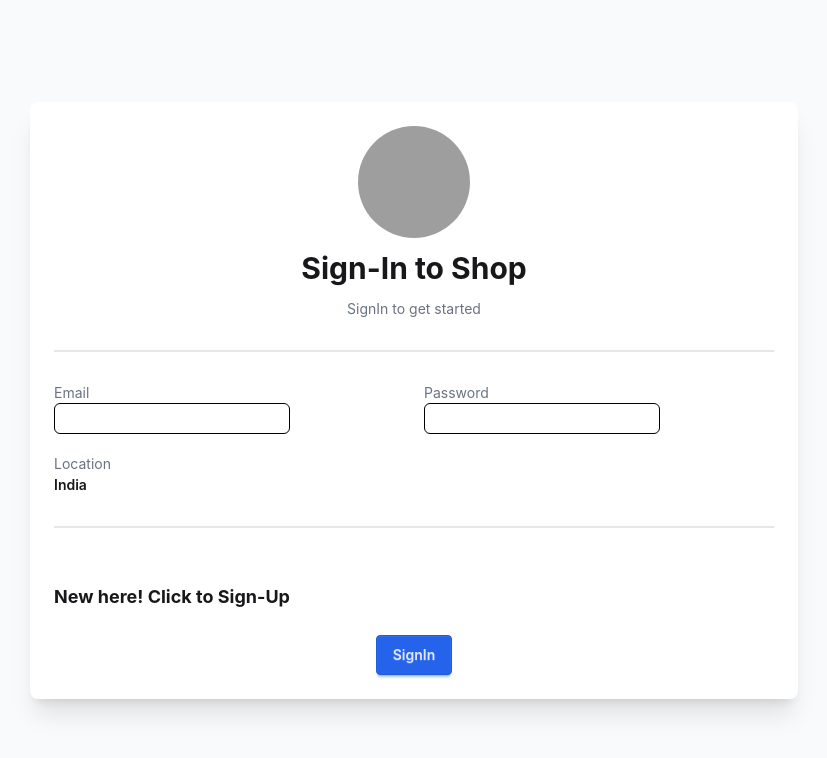
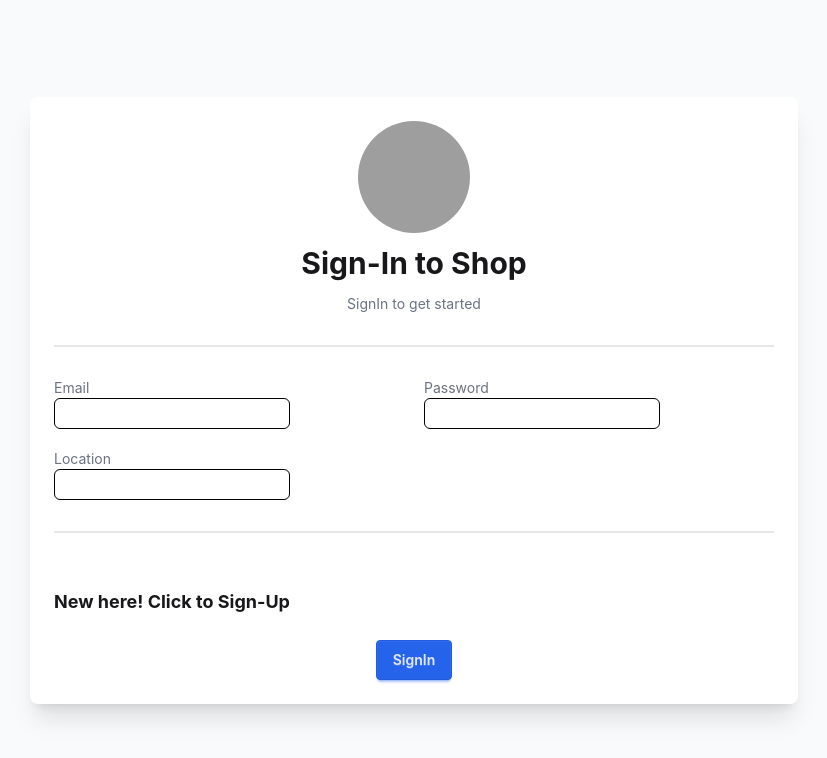
Before and after one commit to Prashant6307/Cartiva, a React (Vite) app: page /login in a window 1280 px wide. Shown: the top 758 px of the page, without its empty margins (226-1053 px from the left). Built offline with nearby package versions, Linux system fonts and the light colour scheme; no server answers; grey boxes are pictures that could not be loaded.

Commit message:
built sign-up/sign-in

```diff
--- a/src/App.jsx
+++ b/src/App.jsx
@@ -10,10 +10,15 @@ import Profile from "./components/Profile"
 import ProductsDetails from "./components/ProductsDetails"
 import SearchResults from "./components/SearchResults"
 import Login from "./components/Login"
-
+import userContext from "./utils/userContext"
+import { useEffect, useState } from "react"
+import { onAuthStateChanged } from "firebase/auth"
+import { auth } from "./utils/firebase"
 
 
 function App() {
+  const [user, setUser] = useState(null)
+
   const appRouter = createBrowserRouter([
     {
       path: "/",
@@ -50,20 +55,37 @@ function App() {
       element: <Profile />
     },
     {
-      path:"login",
-      element:<Login />
+      path: "login",
+      element: <Login />
     }
 
   ])
 
+  useEffect(() => {
+
+    const unsubscribe = onAuthStateChanged(auth, (currentUser) => {
+
+      if (currentUser) {
+        setUser(currentUser);
+      } else {
+        setUser(null);
+      }
+
+    })
+
+
+    return () => unsubscribe()
+
+  }, []);
   return (
     <>
-      <Provider store={store} >
+      <userContext.Provider value={{user, setUser}}>
+        <Provider store={store} >
 
-        <RouterProvider router={appRouter} />
+          <RouterProvider router={appRouter} />
 
-
-      </Provider>
+        </Provider>
+      </userContext.Provider>
     </>
   )
 }
--- a/src/components/AllProduct.jsx
+++ b/src/components/AllProduct.jsx
@@ -22,7 +22,7 @@ function AllProduct({ product }) {
 
     return (
         <div>
-            <div className="card bg-base-100 sm:w-96 shadow-sm">
+            <div className="card bg-base-100 sm:w-96 shadow-sm h-full">
                 <div className="card-body">
                     <div onClick={() => navigate(`/product/${product.id}`)}>
                         <figure>
@@ -33,13 +33,13 @@ function AllProduct({ product }) {
                                 />
                         </figure>
 
-                        <h2 className="card-title flex flex-wrap">
+                        <h2 className="card-title flex flex-wrap text-sm sm:text-xl">
                             {product.title}
 
                             <div className="badge badge-secondary">{product.availabilityStatus}</div>
                             <p>${product.price}</p>
                         </h2>
-                        <p>{product.description}</p>
+                        <p className="text-xs sm:text-xl">{product.description}</p>
                     </div>
 
                     <div className="card-actions justify-end">
--- a/src/components/Login.jsx
+++ b/src/components/Login.jsx
@@ -1,46 +1,79 @@
-import { useRef, useState } from "react"
+import { useContext, useRef, useState } from "react"
 import { checkValidData } from "../utils/validate"
 import { auth } from "../utils/firebase"
-import { createUserWithEmailAndPassword, signInWithEmailAndPassword } from "firebase/auth"
+import { createUserWithEmailAndPassword, signInWithEmailAndPassword, updateProfile } from "firebase/auth"
+import userContext from "../utils/userContext"
+
 
 function Login() {
+
+
     const [isSignInForm, setIsSignInForm] = useState(true)
     const [errorMessage, setErrorMessage] = useState(null)
+    const { setUser } = useContext(userContext);
+
     const email = useRef(null)
     const password = useRef(null)
     const phone = useRef(null)
+    const name = useRef(null)
+    const location = useRef(null)
 
     const handleBtnClick = () => {
-        const message = checkValidData(email.current.value, password.current.value)
+        const message = checkValidData(email.current.value, password.current.value, phone.current.value, name.current.value, location.current.value)
         console.log(message)
         setErrorMessage(message)
         if (message) return
 
-        if (isSignInForm) {
+        if (!isSignInForm) {
             createUserWithEmailAndPassword(auth, email.current.value, password.current.value)
-                .then((userCredential) => {
+                .then(async (userCredential) => {
                     // Signed up
                     const user = userCredential.user;
+                    await updateProfile(user, {
+                        displayName: name.current.value
+                    });
+                    const userData = {
+                        email: user.email,
+                        name: name.current.value,
+                        phone: phone.current.value,
+                        location: location.current.value
+                    };
+
+
+                    setUser(userData);
+                    console.log(userData);
+
+                    localStorage.setItem(
+                        "user",
+                        JSON.stringify(user)
+                    );
                     // ...
                 })
                 .catch((error) => {
                     const errorCode = error.code;
                     const errorMessage = error.message;
-                    setErrorMessage(errorMessage)
+                    setErrorMessage(errorCode + errorMessage)
                     // ..
                 });
         }
         else {
             signInWithEmailAndPassword(auth, email.current.value, password.current.value)
                 .then((userCredential) => {
-                    // Signed in
+
                     const user = userCredential.user;
-                    // ...
+
+                    setUser(user);
+
+                    localStorage.setItem(
+                        "user",
+                        JSON.stringify(user)
+                    );
+
                 })
                 .catch((error) => {
                     const errorCode = error.code;
                     const errorMessage = error.message;
-                    setErrorMessage(errorMessage)
+                    setErrorMessage(errorCode + errorMessage)
                 });
 
         }
@@ -75,7 +108,10 @@ function Login() {
                                 <p className="text-sm text-gray-500">
                                     Full Name
                                 </p>
-                                <input type="text" className="border border-black rounded-md px-2 py-1" />
+                                <input
+                                    type="text"
+                                    ref={name}
+                                    className="border border-black rounded-md px-2 py-1" />
                             </div>}
 
                             <div>
@@ -112,9 +148,10 @@ function Login() {
                                 <p className="text-sm text-gray-500">
                                     Location
                                 </p>
-                                <p className="font-semibold">
-                                    India
-                                </p>
+                                <input type="text"
+                                    ref={location}
+                                    className="border border-black rounded-md px-2 py-1"
+                                />
                             </div>
                         </div>
 
--- a/src/components/Profile.jsx
+++ b/src/components/Profile.jsx
@@ -1,4 +1,10 @@
+// import { useContext } from "react";
+// import userContext from "../utils/userContext";
+
 function Profile() {
+    // const { name, email, phone, location } = useContext(userContext)
+    // console.log(userData);
+    const user  = JSON.parse(localStorage.getItem("user"))
     return (
         <div className="min-h-screen bg-base-200 flex justify-center items-center p-6">
 
@@ -18,11 +24,11 @@ function Profile() {
                         </div>
 
                         <h2 className="text-3xl font-bold">
-                            Prashant Kumar
+                            {user.name}
                         </h2>
 
                         <p className="text-gray-500">
-                            prashant@example.com
+                            {user.email}
                         </p>
                     </div>
 
@@ -38,7 +44,7 @@ function Profile() {
                                 Full Name
                             </p>
                             <p className="font-semibold">
-                                Prashant Kumar
+                                {user.displayName}
                             </p>
                         </div>
 
@@ -48,7 +54,7 @@ function Profile() {
                                 Email
                             </p>
                             <p className="font-semibold">
-                                prashant@example.com
+                                {user.email}
                             </p>
                         </div>
 
@@ -58,7 +64,7 @@ function Profile() {
                                 Phone
                             </p>
                             <p className="font-semibold">
-                                +91 9876543210
+                                {user.phone}
                             </p>
                         </div>
 
@@ -68,7 +74,7 @@ function Profile() {
                                 Location
                             </p>
                             <p className="font-semibold">
-                                India
+                                {user.location}
                             </p>
                         </div>
 
--- /dev/null
+++ b/src/utils/userContext.js
@@ -0,0 +1,13 @@
+import { createContext } from "react";
+
+const userContext = createContext({
+    user:{
+    email:"",
+    phone:"",
+    name:"",
+    location:""
+    }
+})
+
+
+export default userContext
--- a/src/utils/validate.js
+++ b/src/utils/validate.js
@@ -1,10 +1,20 @@
-export const checkValidData = (email, password) => {
+export const checkValidData = ( email, password, phone, name, location) => {
+
+    const isNameValid = /^[A-Za-z]+(?:\s[A-Za-z]+)*$/.test(name);
 
     const isEmailValid = /^[a-zA-Z0-9._%+-]+@[a-zA-Z0-9.-]+\.[a-zA-Z]{2,}$/.test(email)
-    const isPasswordValid = /^(?=.*\d)(?=.*[a-z])(?=.*[A-Z])(?=.*[a-zA-Z0-9]).{8,}$/.test(password)
 
-    if(!isEmailValid) return "Email is incorrect"
-    if(!isPasswordValid) return "Password is incorrect"
+    const isPhoneValid = /^(\+91)?[6-9]\d{9}$/.test(phone);
+
+    const isPasswordValid = /^(?=.*\d)(?=.*[a-z])(?=.*[A-Z]).{8,}$/.test(password)
+
+    const isLocationValid = /^[a-zA-Z0-9\s,.'-]{3,}$/.test(location);
+
+    if (!isNameValid) return "Name is incorrect"
+    if (!isEmailValid) return "Email is incorrect"
+    if (!isPhoneValid) return "Phone number is incorrect"
+    if (!isPasswordValid) return "Password is incorrect"
+    if(!isLocationValid) return "Location is incorrect"
 
     return null
-}
+};
```
